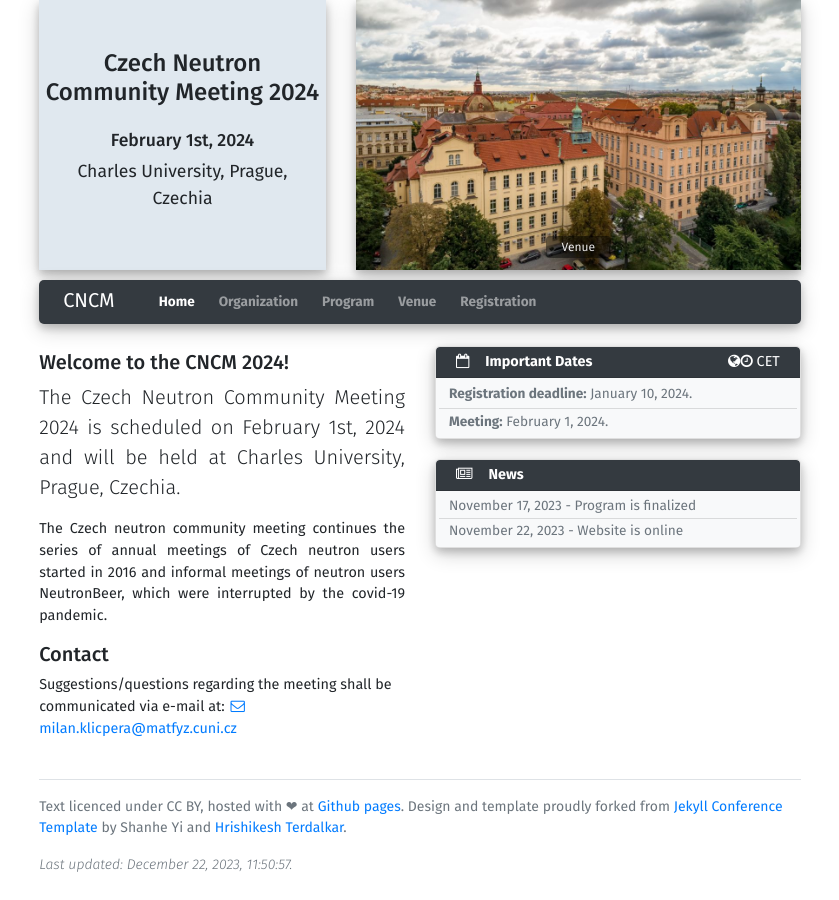
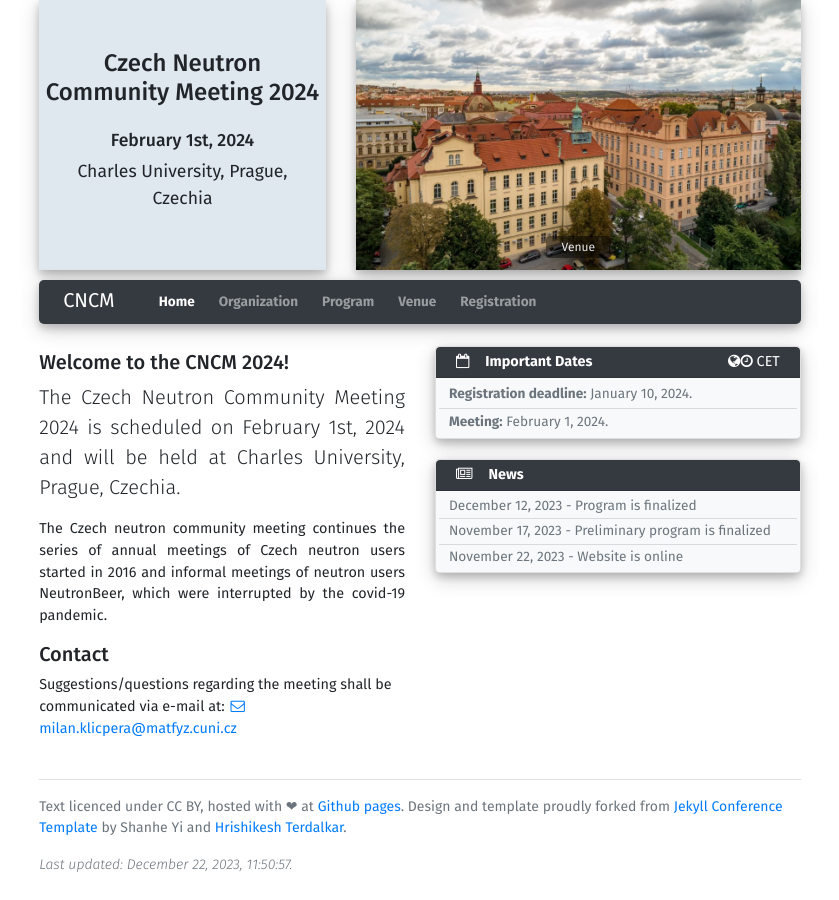
Before and after one commit to me2d09/meeting.neutrons, a Jekyll site: the page built from index.md, in a window 1280 px wide. Shown: the whole page, without its empty margins (220-1059 px from the left). Built offline with Jekyll 4.4.1, drawn with Linux system fonts in a browser that asks for light colours.

Commit message:
Last talk updated

```diff
--- a/_data/news.yml
+++ b/_data/news.yml
@@ -1,6 +1,8 @@
 # - date: 2017-10-14
 #   text: Workshop has been successfully held
+- date: 2023-12-12
+  text: Program is finalized
 - date: 2023-11-17
-  text: Program is finalized
+  text: Preliminary program is finalized
 - date: 2023-11-22
   text: Website is online
--- a/_data/program.yml
+++ b/_data/program.yml
@@ -80,7 +80,7 @@ schedule:
      subtitle: "Large-scale structures, biology, chemistry"
      type: "presentation"
      events:
-       - title: "t.b.a."
+       - title: "Importance of neutron diffraction for protein structure and interaction analysis"
          speakers: "M. Wimmerová"
          affiliation: "Masaryk University, Faculty of Science; CEITEC"
          slot: 11:45 - 12:00
```
